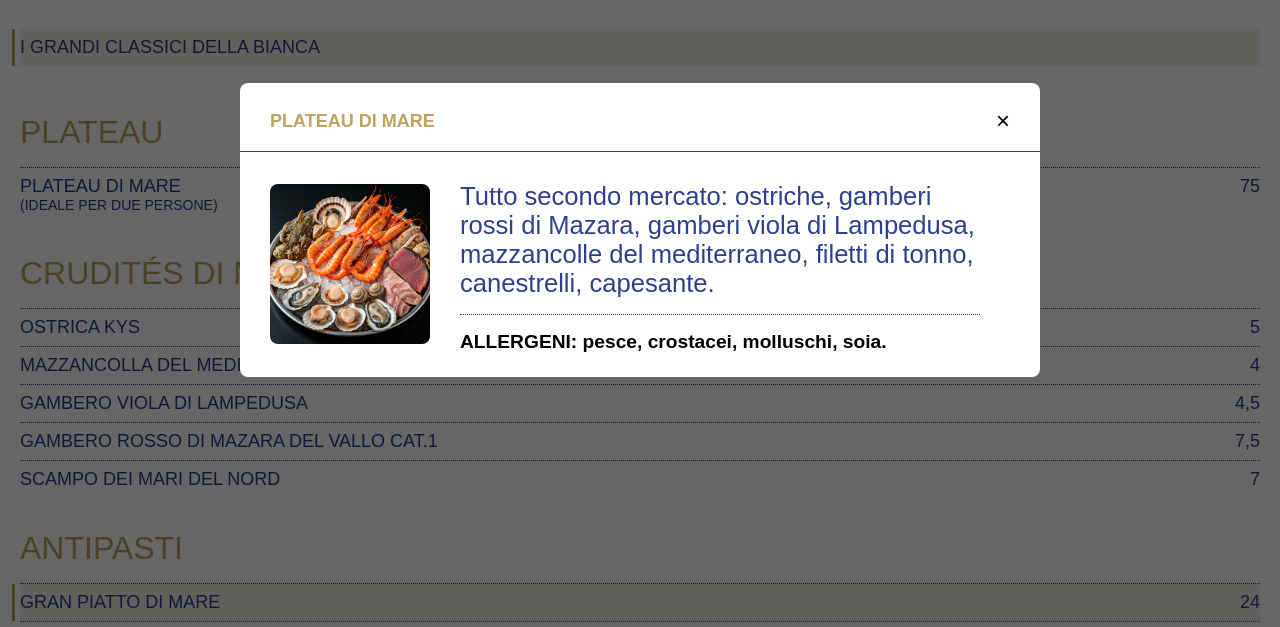
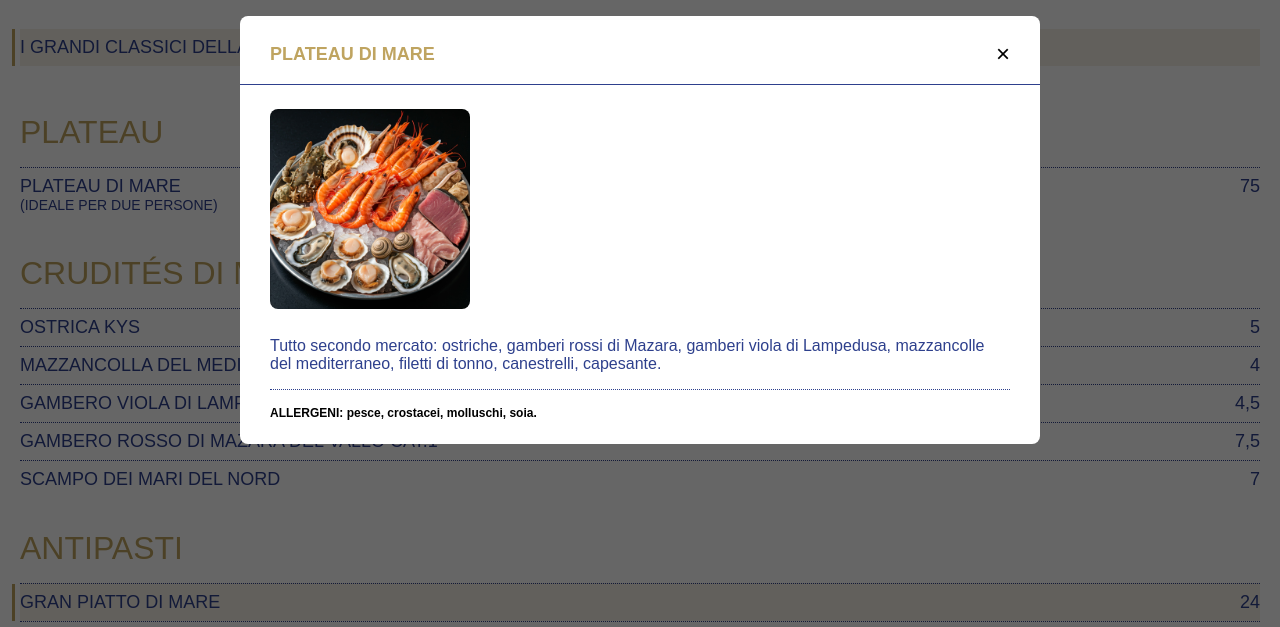
Before and after one commit to Luca9826/Progetto-La-Bianca, a plain HTML site: page index.html in a window 1280 px wide. Both pictures are taken after a click on the link "PLATEAU DI MARE". Shown: the part 170-797 px from the top of the page. Drawn offline with Linux system fonts and the light colour scheme.

Commit message:
Add files via upload

```diff
--- a/index.html
+++ b/index.html
@@ -166,10 +166,10 @@
                 <a href="#" class="menu-item"
                     data-description="Risotto Riserva San Massimo con capasanta ripassata al burro, affumicata al rosmarino con porcini."
                     data-allergeni="ALLERGENI: .">risotto capasanta e porcini</a>
-                <span class="new">novità</span>
                 <span class="price">20</span>
                 <br>
                 <span class="info-dish">(min. 2 persone)</span>
+                <span class="new">novità</span>
             </li>
             <li>
                 <a href="#" class="menu-item"
--- a/style.css
+++ b/style.css
@@ -232,19 +232,19 @@ li[data-highlight="classic"] {
     margin: 0 -30px;
 }
 
-.popup-body {
+/* .popup-body {
     display: flex;
     justify-content: center;
     align-items: center;
     gap: 30px;
     margin-right: 30px;
-}
+} */
 
 #popup-description-item {
     text-transform: none;
     color: #2e408d;
-    padding: 30px 0 16px 0;
-    font-size: 2vw;
+    padding: 24px 0 16px 0;
+    font-size: 16px;
     font-weight: 500;
 }
 
@@ -253,13 +253,13 @@ li[data-highlight="classic"] {
     color: #000000;
     padding-top: 16px;
     border-top: 1.5px dotted #2e408d;
-    font-size: 1.5vw;
+    font-size: 12px;
     font-weight: 600;
 }
 
 #popup-img {
-    width: 160px;
-    height: 160px;
+    width: 200px;
+    height: 200px;
     margin-top: 24px;
     border-radius: 8px;
 }
```
